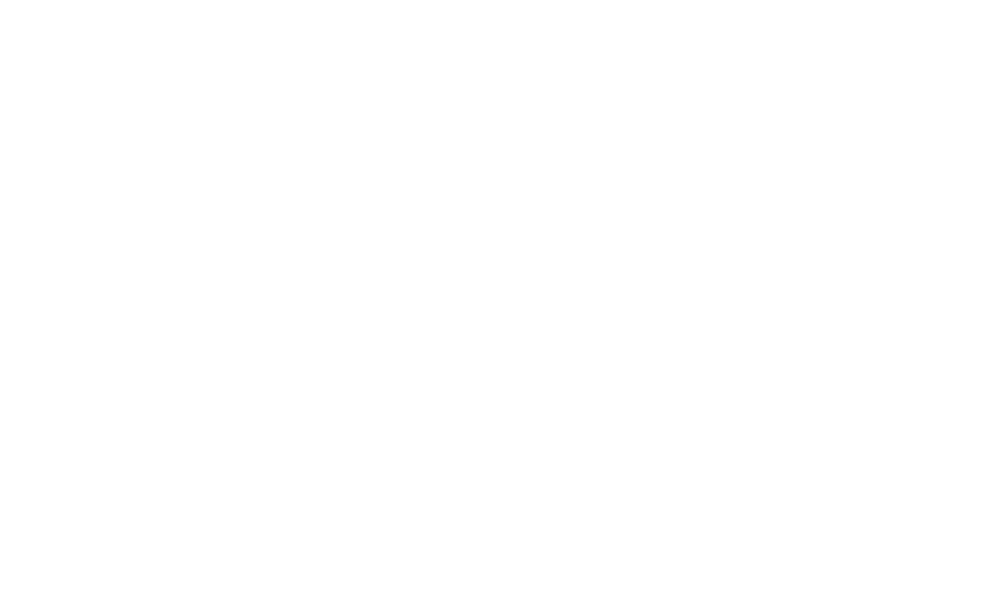
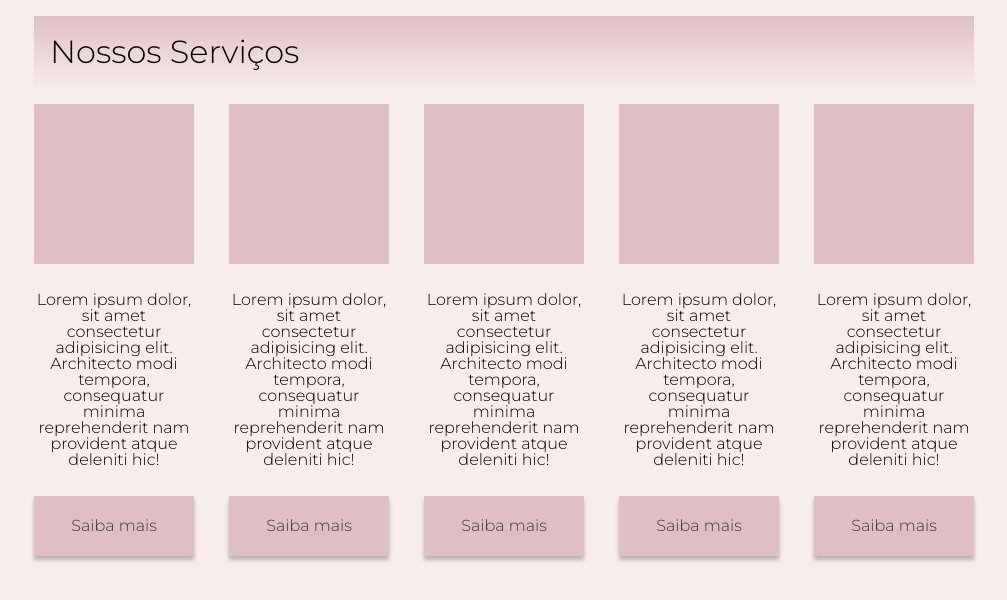
Before and after one commit to CTI-Neuro/CTI-Neuro-Site, a plain HTML site: page index.html in a window 1280 px wide. Shown: the whole page, without its empty margins (136-1143 px from the left). Drawn offline with Linux system fonts and the light colour scheme.

Commit message:
Nossos Serviços

```diff
--- a/index.html
+++ b/index.html
@@ -1,16 +1,91 @@
 <!DOCTYPE html>
 <html lang="en">
+
 <head>
     <meta charset="UTF-8">
     <meta http-equiv="X-UA-Compatible" content="IE=edge">
     <meta name="viewport" content="width=device-width, initial-scale=1.0">
-    <title>Document</title>
+    <title>Clínica Neuro CIT</title>
+    <link rel="stylesheet" href="reset.css">
+    <link rel="stylesheet" href="style.css">
+    <link href="https://fonts.googleapis.com/css2?family=Montserrat:wght@100;300&display=swap" rel="stylesheet">
 </head>
+
 <body>
     <!--barra inicial e quem somos (Gabriel)-->
     <!--Nossos Serviços OBS:O index que fará o link com as outras abas terão nomes especificos para cada assunto.-->
+    <main>
+        <section class="titulo-servicos">
+            <h2 class="titulo-principal-servicos">Nossos Serviços</h2>
+        </section>
+
+        <div class="container-servicos">
+            <section class="card-servicos">
+                <div class="img-servicos"></div>
+
+                <div class="texto-servicos">
+                    Lorem ipsum dolor, sit amet consectetur adipisicing elit. Architecto modi tempora, consequatur
+                    minima
+                    reprehenderit nam provident atque deleniti hic!
+                </div>
+
+                <a href="#" class="saiba-mais-servicos">Saiba mais</a>
+
+            </section>
+
+            <section class="card-servicos">
+                <div class="img-servicos"></div>
+
+                <div class="texto-servicos">
+                    Lorem ipsum dolor, sit amet consectetur adipisicing elit. Architecto modi tempora, consequatur
+                    minima
+                    reprehenderit nam provident atque deleniti hic!
+                </div>
+
+                <a href="#" class="saiba-mais-servicos">Saiba mais</a>
+
+            </section>
+
+            <section class="card-servicos">
+                <div class="img-servicos"></div>
+
+                <div class="texto-servicos">
+                    Lorem ipsum dolor, sit amet consectetur adipisicing elit. Architecto modi tempora, consequatur
+                    minima
+                    reprehenderit nam provident atque deleniti hic!
+                </div>
+
+                <a href="#" class="saiba-mais-servicos">Saiba mais</a>
+
+            </section>
+
+            <section class="card-servicos">
+                <div class="img-servicos"></div>
+
+                <div class="texto-servicos">
+                    Lorem ipsum dolor, sit amet consectetur adipisicing elit. Architecto modi tempora, consequatur
+                    minima
+                    reprehenderit nam provident atque deleniti hic!
+                </div>
+
+                <a href="#" class="saiba-mais-servicos">Saiba mais</a>
+
+            </section>
+            <section class="card-servicos">
+                <div class="img-servicos"></div>
+
+                <div class="texto-servicos">
+                    Lorem ipsum dolor, sit amet consectetur adipisicing elit. Architecto modi tempora, consequatur
+                    minima
+                    reprehenderit nam provident atque deleniti hic!
+                </div>
+                <a href="#" class="saiba-mais-servicos">Saiba mais</a>
+            </section>
+        </div>
+    </main>
     <!--Nossa equipe (Daniela)-->
     <!--Nosso espaço-->
     <!--Contato e rodapé-->
 </body>
+
 </html>
--- /dev/null
+++ b/reset.css
@@ -0,0 +1,43 @@
+html, body, div, span, applet, object, iframe,
+h1, h2, h3, h4, h5, h6, p, blockquote, pre,
+a, abbr, acronym, address, big, cite, code,
+del, dfn, em, img, ins, kbd, q, s, samp,
+small, strike, strong, sub, sup, tt, var,
+b, u, i, center,
+dl, dt, dd, ol, ul, li,
+fieldset, form, label, legend,
+table, caption, tbody, tfoot, thead, tr, th, td,
+article, aside, canvas, details, embed,
+figure, figcaption, footer, header, hgroup,
+menu, nav, output, ruby, section, summary,
+time, mark, audio, video {
+	margin: 0;
+	padding: 0;
+	border: 0;
+	font-size: 100%;
+	font: inherit;
+	vertical-align: baseline;
+}
+/* HTML5 display-role reset for older browsers */
+article, aside, details, figcaption, figure,
+footer, header, hgroup, menu, nav, section {
+	display: block;
+}
+body {
+	line-height: 1;
+}
+ol, ul {
+	list-style: none;
+}
+blockquote, q {
+	quotes: none;
+}
+blockquote:before, blockquote:after,
+q:before, q:after {
+	content: '';
+	content: none;
+}
+table {
+	border-collapse: collapse;
+	border-spacing: 0;
+}
--- a/style.css
+++ b/style.css
@@ -0,0 +1,77 @@
+/* SAIBA MAIS! */
+
+/*Definindo variáveis de cor e fonte de texto*/
+
+:root {
+    --preto: #2E3840;
+    --branco: #FFF;
+    --branco-rosado: #F7EDEB;
+    --rosa-principal: rgba(166, 83, 105, 0.3);
+
+    --montserrat: 'Montserrat', sans-serif;
+}
+
+/*deixando o branco-rosado em todo o site e a fonte também*/
+
+body {
+    background: var(--branco-rosado);
+    font-family: var(--montserrat);
+}
+
+.titulo-servicos {
+    display: flex;
+    justify-content: start;
+    align-items: center;
+
+    width: 940px;
+    height: 72px;
+    margin: 16px auto;
+
+    background: linear-gradient(180deg, rgba(166, 83, 105, 0.3) 0%, rgba(247, 237, 235, 0) 100%);
+}
+
+.titulo-principal-servicos {
+    font-size: 2em;
+    margin: .5em;
+}
+
+.container-servicos {
+    display: flex;
+    justify-content: space-between;
+    width: 940px;
+    height: 480px;
+    margin: 16px auto;
+}
+
+.card-servicos {
+    width: 160px;
+}
+
+/*Onde uma imagem irá ficar, deixando esse background para visualizarmos melhor*/
+.img-servicos {
+    height: 160px;
+    margin-bottom: 16px;
+    background-color: var(--rosa-principal);
+}
+
+.texto-servicos {
+    display: flex;
+    height: 200px;
+    font-size: 16px;
+    text-align: center;
+    align-items: center;
+}
+
+.saiba-mais-servicos {
+    display: flex;
+    justify-content: center;
+    align-items: center;
+    width: 160px;
+    height: 60px;
+    margin: 16px 0;
+
+    color: var(--preto);
+    text-decoration: none;
+    background: var(--rosa-principal);
+    box-shadow: 0px 4px 4px rgba(0, 0, 0, 0.25);
+}
```
